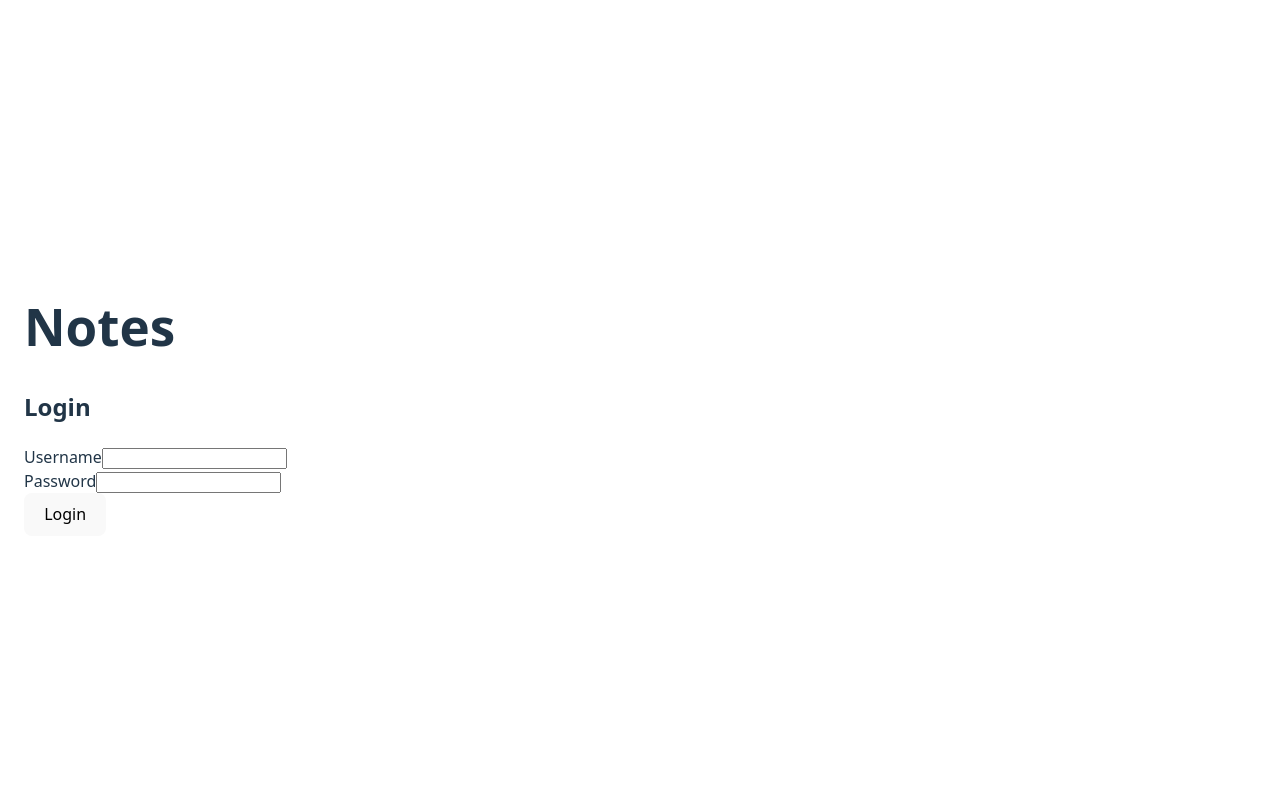
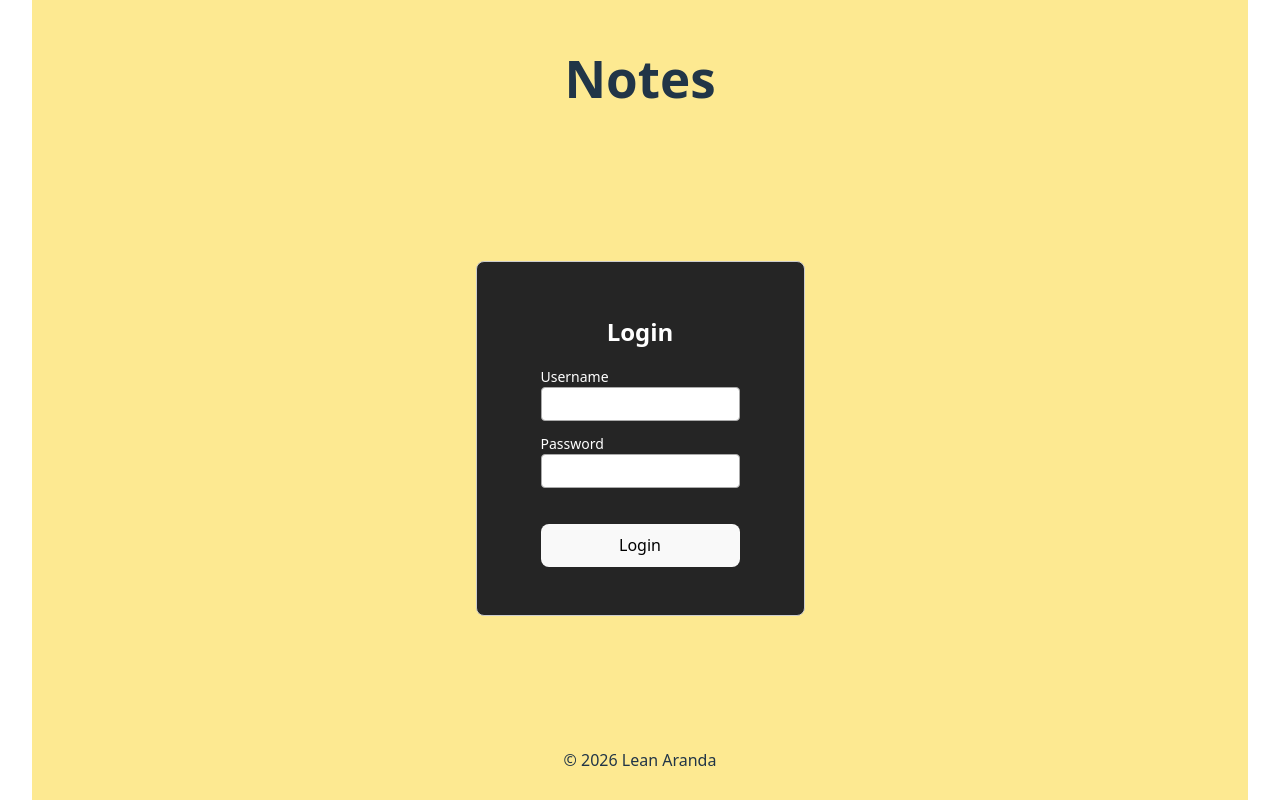
Before and after one commit to LeanAranda/MyNotes-App, a React (Vite) app in the folder frontend/: page / in a window 1280 px wide. Built offline with nearby package versions, Linux system fonts and the light colour scheme.

Commit message:
frontend/added create note form

```diff
--- a/frontend/src/App.jsx
+++ b/frontend/src/App.jsx
@@ -11,8 +11,12 @@ export default function App() {
   }
 
   return (
-    <div style={{ padding: 24 }}>
+    <div className="page-container">
+      <header className="header">
         <h1>Notes</h1>
+      </header>
+
+      <main className="main-content">
         {logged ? (
           <>
             <button onClick={handleLogout}>Logout</button>
@@ -22,6 +26,12 @@ export default function App() {
         ) : (
           <LoginForm onSuccess={() => setLogged(true)} />
         )}
+      </main>
+
+      <footer className="footer">
+        <p>© 2026 Lean Aranda</p>
+        {/* </footer> */}
+      </footer>
     </div>
   );
 }
--- /dev/null
+++ b/frontend/src/components/Form.css
@@ -0,0 +1,68 @@
+.form-container {
+    border: 1px solid #ccc;
+    border-radius: 8px;
+    padding-top: 2rem;
+    padding-bottom: 3rem;
+    padding-left: 4rem;
+    padding-right: 4rem;
+    margin: 1rem 0;
+    background-color: #252525;
+    display: flex;
+    justify-content: center;
+    align-items: center;
+    color: rgb(255, 255, 255);
+    max-width: 30%;
+}
+
+.form-container h2 {
+    text-align: center;
+    margin-bottom: 1rem;
+}
+
+.form-container form {
+    display: flex;
+    flex-direction: column;
+    width: 100%;
+}
+
+.form-container input,
+.form-container textarea,
+.form-container select {
+    margin-bottom: 0.75rem;
+    padding: 0.5rem;
+    border: 1px solid #aaa;
+    border-radius: 4px;
+    font-size: 14px;
+}
+
+.form-container textarea {
+    resize: vertical;
+    min-height: 100px;
+}
+
+.form-container label {
+    margin-right: 1rem;
+    font-size: 14px;
+}
+
+.categories{
+    display: flex;
+    flex-direction: column;
+    align-items: flex-start;
+    margin-bottom: 1rem;
+}
+
+/*
+.form-container button {
+    background-color: #007bff;
+    color: white;
+    border: none;
+    padding: 0.6rem 1.2rem;
+    border-radius: 4px;
+    cursor: pointer;
+    font-size: 14px;
+}
+.form-container button:hover {
+    background-color: #0056b3;
+}
+*/
--- a/frontend/src/components/LoginForm.jsx
+++ b/frontend/src/components/LoginForm.jsx
@@ -1,4 +1,5 @@
 import { useState } from "react";
+import "./Form.css";
 
 export default function LoginForm({ onSuccess }) {
     const [username, setUsername] = useState("");
@@ -32,7 +33,8 @@ export default function LoginForm({ onSuccess }) {
     }
 
     return (
-    <form onSubmit={handleSubmit} style={{ maxWidth: 300 }}>
+        <div className="form-container">
+            <form onSubmit={handleSubmit}>
                 <h2>Login</h2>
                 <label>Username</label>
                 <input
@@ -40,7 +42,6 @@ export default function LoginForm({ onSuccess }) {
                     onChange={(e) => setUsername(e.target.value)}
                     required
                 />
-
                 <label>Password</label>
                 <input
                     type="password"
@@ -48,10 +49,10 @@ export default function LoginForm({ onSuccess }) {
                     onChange={(e) => setPassword(e.target.value)}
                     required
                 />
-
+                <br />
                 <button type="submit">Login</button>
-
-      {error && <p style={{ color: "red" }}>{error}</p>}
+                {error && <p>{error}</p>}
             </form>
+        </div>
     );
 }
--- /dev/null
+++ b/frontend/src/components/NoteForm.jsx
@@ -0,0 +1,68 @@
+import React, { useState, useEffect } from "react";
+import "./Form.css";
+
+export default function NoteForm({ onCreate }) {
+    const [title, setTitle] = useState("");
+    const [text, setText] = useState("");
+    const [selectedCategories, setSelectedCategories] = useState([]);
+    const [categories, setCategories] = useState([]);
+
+    const token = localStorage.getItem("token");
+
+    useEffect(() => {
+        const fetchCategories = async () => {
+            try {
+                const res = await fetch("http://localhost:8080/categories/myCategories", {
+                    headers: {
+                        "Content-Type": "application/json",
+                        Authorization: `Bearer ${token}`,
+                    },
+                });
+                if (!res.ok) {
+                    throw new Error(`Error ${res.status}`);
+                }
+                const data = await res.json();
+                setCategories(data);
+            } catch (err) {
+                console.error(err);
+            }
+        };
+        fetchCategories();
+    }, [token]);
+
+    const toggleCategory = (id) => {
+        setSelectedCategories((prev) =>
+            prev.includes(id) ? prev.filter((c) => c !== id) : [...prev, id]
+        );
+    };
+
+    const handleSubmit = () => {
+        onCreate({
+            title,
+            text,
+            categoryIds: selectedCategories,
+        });
+        setTitle("");
+        setText("");
+        setSelectedCategories([]);
+    };
+
+    return (
+        <div className="form-container">
+            <form onSubmit={handleSubmit}>
+                <input type="text" placeholder="Title" value={title} onChange={(e) => setTitle(e.target.value)}/>
+                <textarea placeholder="Text" value={text} onChange={(e) => setText(e.target.value)}/>
+                <div className="categories">
+                    <strong>Categories:</strong>
+                    {categories.map((cat) => (
+                        <label key={cat.id} style={{ marginRight: "1rem" }}>
+                            <input type="checkbox" checked={selectedCategories.includes(cat.id)} onChange={() => toggleCategory(cat.id)}/>
+                            {cat.name}
+                        </label>
+                    ))}
+                </div>
+                <button type="submit">Create note</button>
+            </form>
+        </div>
+    )
+}
--- a/frontend/src/components/NotesList.jsx
+++ b/frontend/src/components/NotesList.jsx
@@ -1,9 +1,12 @@
 import { useEffect, useState } from "react";
+import NoteForm from "./NoteForm";
 
 export default function NotesList() {
     const [notes, setNotes] = useState([]);
     const [archivedNotes, setArchivedNotes] = useState([]);
     const [showArchived, setShowArchived] = useState(false);
+    const [showForm, setShowForm] = useState(false);
+
     const token = localStorage.getItem("token");
 
     const fetchNotes = async () => {
@@ -22,6 +25,10 @@ export default function NotesList() {
         setShowArchived(false);
     };
 
+    useEffect(() => {
+        fetchNotes();
+    }, []);
+
     const fetchArchivedNotes = async () => {
         const res = await fetch("http://localhost:8080/notes/myNotes/archived", {
             method: "GET",
@@ -38,10 +45,6 @@ export default function NotesList() {
         setShowArchived(true);
     };
 
-    useEffect(() => {
-        fetchNotes();
-    }, []);
-
     const renderCard = (note) => (
         <div
             key={note.id}
@@ -55,12 +58,57 @@ export default function NotesList() {
                 <strong>Categories:</strong>{" "}
                 {note.categories.map((c) => c.name).join(", ")}
             </p>
+            {note.status === "ACTIVE" && (
+                <button onClick={() => changeStatus(note.id, note.status)}>archive</button>
+            )}
+            {note.status === "ARCHIVED" && (
+                <button onClick={() => changeStatus(note.id, note.status)}>unarchive</button>
+            )}
         </div>
     );
+
+    const changeStatus = async (id, status) => {
+        const statusEndpoint = status === "ACTIVE" ? "archive" : "unarchive";
+        try {
+            const res = await fetch(`http://localhost:8080/notes/${statusEndpoint}/${id}`, {
+                method: "POST",
+                headers: {
+                    "Content-Type": "application/json",
+                    Authorization: `Bearer ${token}`,
+                },
+            });
+            if (!res.ok) {
+                throw new Error(`Error ${res.status}`);
+            }
+            if (status === "ACTIVE") {
+                fetchNotes();
+            } else {
+                fetchArchivedNotes();
+            }
+        } catch (err) {
+            console.error(err);
+        }
+    };
+
+    const createNote = async (note) => {
+        const res = await fetch("http://localhost:8080/notes/create", {
+            method: "POST",
+            headers: {
+                "Content-Type": "application/json",
+                Authorization: `Bearer ${token}`,
+            },
+            body: JSON.stringify(note),
+        });
+        if (!res.ok) throw new Error(`Error ${res.status}`);
+        await fetchNotes();
+        setShowForm(false);
+    };
 
     return (
         <div>
             <h2>My notes</h2>
+            <button onClick={() => setShowForm(!showForm)}>+</button>
+            {showForm && <NoteForm onCreate={createNote} />}
             <button onClick={fetchNotes}>View Active</button>
             <button onClick={fetchArchivedNotes}>View Archived</button>
 
--- a/frontend/src/index.css
+++ b/frontend/src/index.css
@@ -1,3 +1,4 @@
+/* index.css
 :root {
   font-family: system-ui, Avenir, Helvetica, Arial, sans-serif;
   line-height: 1.5;
@@ -18,6 +19,7 @@ a {
   color: #646cff;
   text-decoration: inherit;
 }
+
 a:hover {
   color: #535bf2;
 }
@@ -46,9 +48,11 @@ button {
   cursor: pointer;
   transition: border-color 0.25s;
 }
+
 button:hover {
   border-color: #646cff;
 }
+
 button:focus,
 button:focus-visible {
   outline: 4px auto -webkit-focus-ring-color;
@@ -59,10 +63,109 @@ button:focus-visible {
     color: #213547;
     background-color: #ffffff;
   }
+
   a:hover {
     color: #747bff;
   }
+
   button {
     background-color: #f9f9f9;
   }
 }
+*/
+
+:root {
+  font-family: system-ui, Avenir, Helvetica, Arial, sans-serif;
+  line-height: 1.5;
+  font-weight: 400;
+
+  color-scheme: light dark;
+  color: rgba(0, 0, 0, 0.87);
+  background-color: #fde991;
+
+  font-synthesis: none;
+  text-rendering: optimizeLegibility;
+  -webkit-font-smoothing: antialiased;
+  -moz-osx-font-smoothing: grayscale;
+}
+
+body {
+  margin: 0;
+  min-width: 320px;
+  min-height: 100vh;
+  display: flex;
+  justify-content: center;
+  /* centra horizontalmente */
+  align-items: center;
+  /* centra verticalmente */
+}
+
+h1 {
+  font-size: 3.2em;
+  line-height: 1.1;
+}
+
+button {
+  border-radius: 8px;
+  border: 1px solid transparent;
+  padding: 0.6em 1.2em;
+  font-size: 1em;
+  font-weight: 500;
+  font-family: inherit;
+  background-color: #1a1a1a;
+  cursor: pointer;
+  transition: border-color 0.25s;
+}
+
+button:hover {
+  border-color: #646cff;
+}
+
+button:focus,
+button:focus-visible {
+  outline: 4px auto -webkit-focus-ring-color;
+}
+
+@media (prefers-color-scheme: light) {
+  :root {
+    color: #213547;
+    background-color: #ffffff;
+  }
+
+  a:hover {
+    color: #747bff;
+  }
+
+  button {
+    background-color: #f9f9f9;
+  }
+}
+
+.page-container {
+  display: flex;
+  flex-direction: column;
+  min-height: 100vh;
+  width: 95vw;
+  background-color: #fde991;
+}
+
+.header {
+  padding: 1rem;
+  text-align: center;
+}
+
+.main-content {
+  flex: 1;
+  display: flex;
+  flex-direction: column;
+  align-items: center;
+  /* centra horizontal */
+  justify-content: center;
+  /* centra vertical */
+  padding: 2rem;
+}
+
+.footer {
+  text-align: center;
+  padding: 0.75rem;
+}
```
Lines whose indentation alone changed are shown as unchanged.
